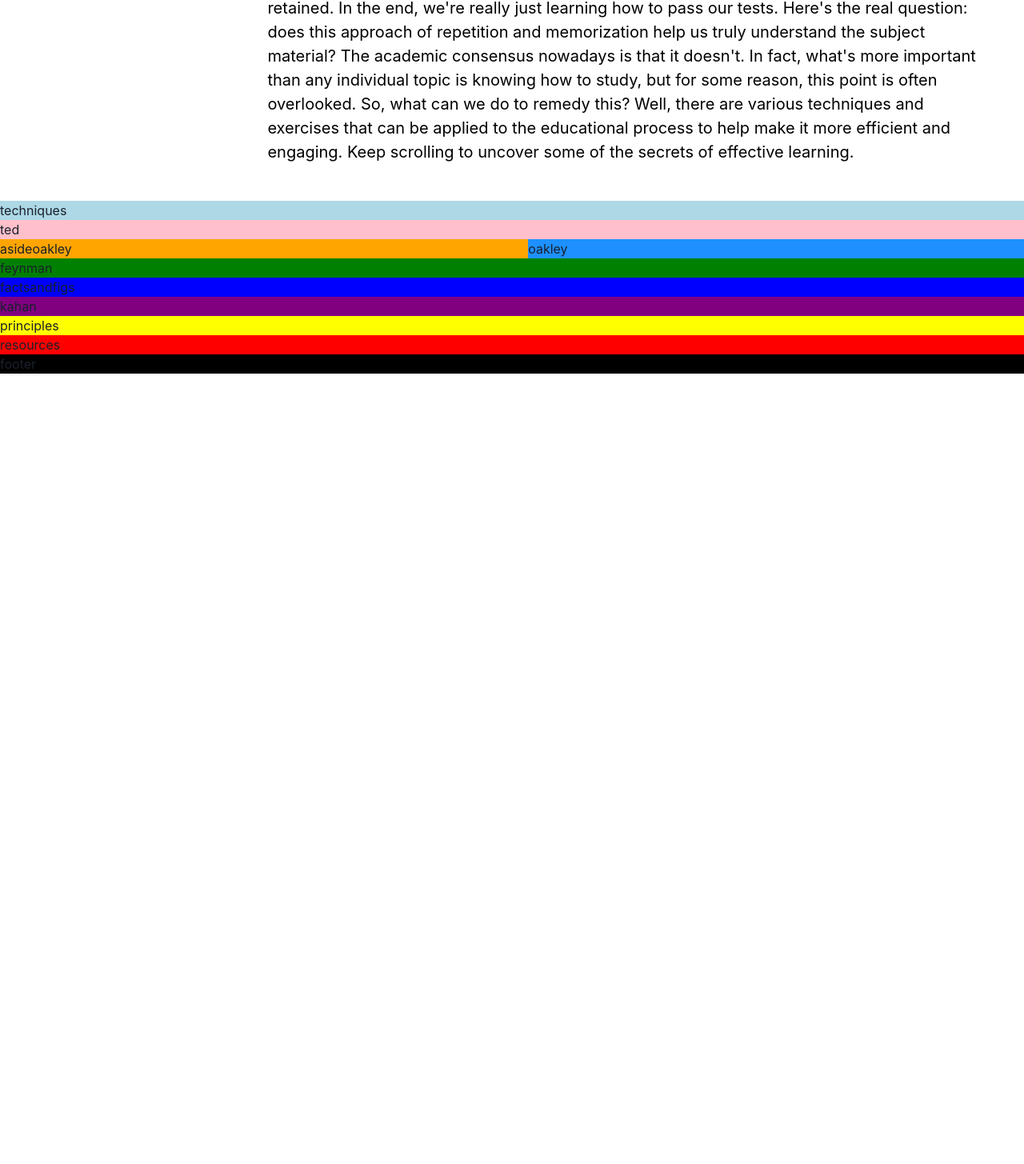
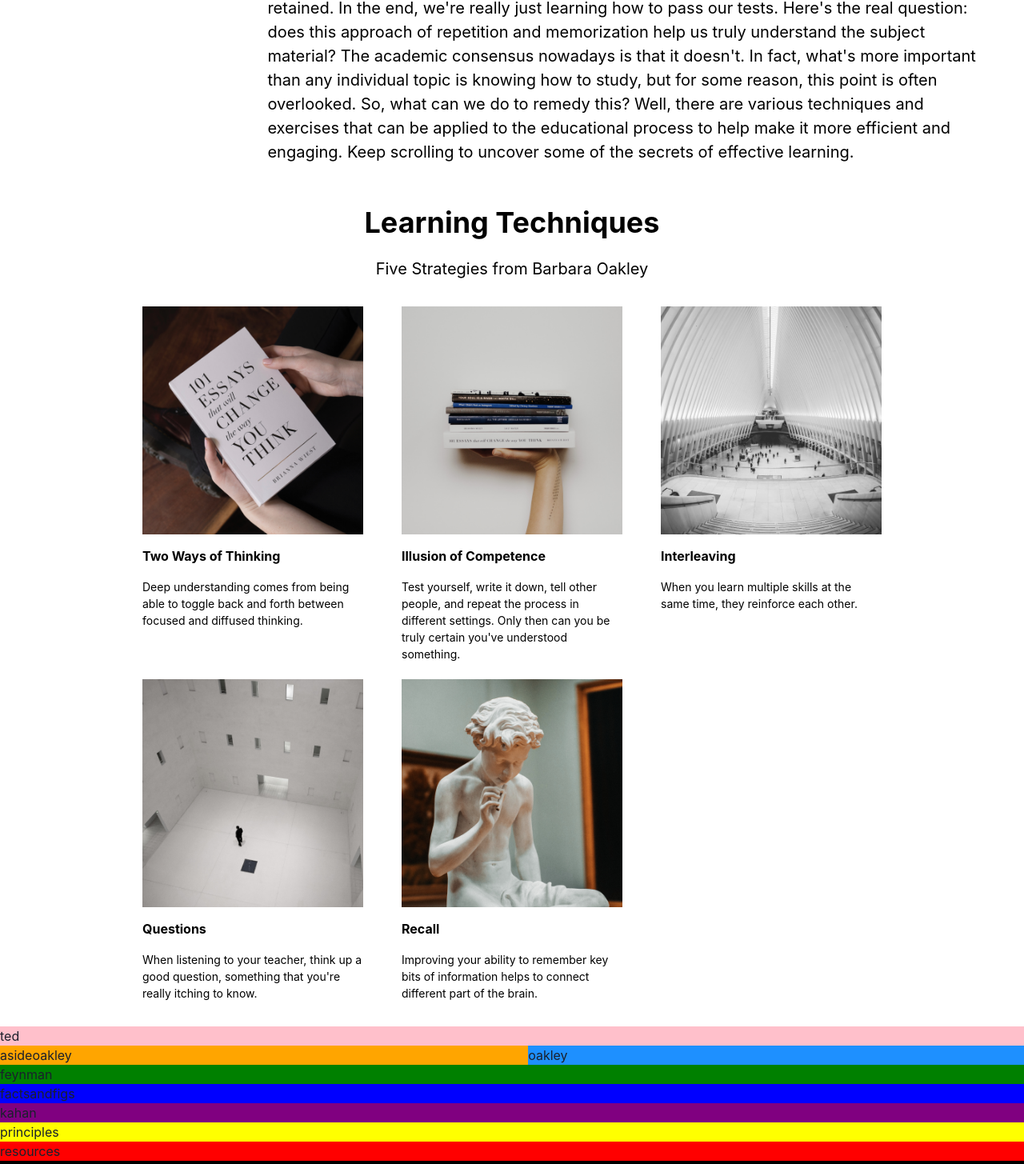
Before and after one commit to rhwette/HowToLearn, a React (Vite) app: page / in a window 1280 px wide. Shown: the part 887-2342 px from the top of the page at 80% size. Before the commit the page ends 1354 px from the top, so only its background shows below. Built offline with nearby package versions, Linux system fonts and the light colour scheme.

Commit message:
added Techniques

```diff
--- a/src/App.tsx
+++ b/src/App.tsx
@@ -3,6 +3,7 @@ import { Grid, GridItem, Button } from '@chakra-ui/react';
 import Header from './components/Header';
 import Intro from './components/Intro';
 import Problems from './components/Problems';
+import Techniques from './components/Techniques';
 
 import { useState } from 'react';
 
@@ -47,9 +48,10 @@ function App() {
           <Problems />
         </GridItem>
 
-        <GridItem area="techniques" bg="lightblue">
-          techniques
+        <GridItem area="techniques" bg="white">
+          <Techniques />
         </GridItem>
+
         <GridItem area="ted" bg="pink">
           ted
         </GridItem>
--- /dev/null
+++ b/src/components/Techniques.tsx
@@ -0,0 +1,125 @@
+import { Image, Grid, Box, Text, Center } from '@chakra-ui/react';
+import techImage1 from '../assets/learning-techniques-book.png';
+import techImage2 from '../assets/learning-techniques-competence.png';
+import techImage3 from '../assets/learning-techniques-interleaving.png';
+import techImage4 from '../assets/learning-techniques-question.png';
+import techImage5 from '../assets/learning-techniques-recall.png';
+
+const Techniques = () => {
+  return (
+    <>
+      <Text
+        textAlign="center"
+        px="50px"
+        color="#000"
+        fontSize="4xl"
+        fontWeight="bold"
+      >
+        Learning Techniques
+      </Text>
+
+      <Text
+        textAlign="center"
+        px="50px"
+        color="#000"
+        fontSize="xl"
+        fontWeight="normal"
+      >
+        Five Strategies from Barbara Oakley
+      </Text>
+
+      <Center>
+        <Grid
+          templateColumns="repeat(3, 308px)"
+          templateRows="repeat(2, 450px)"
+          gap={4}
+        >
+          <Box bg="white" padding="4">
+            <Image src={techImage1} boxSize="300px" pb="15px" />
+            <Text textAlign="left" color="#000" fontSize="l" fontWeight="bold">
+              Two Ways of Thinking
+            </Text>
+            <Text
+              textAlign="left"
+              color="#000"
+              fontSize="sm"
+              fontWeight="normal"
+            >
+              Deep understanding comes from being able to toggle back and forth
+              between focused and diffused thinking.
+            </Text>
+          </Box>
+
+          <Box bg="white" padding="4">
+            <Image src={techImage2} boxSize="300px" pb="15px" />
+            <Text textAlign="left" color="#000" fontSize="l" fontWeight="bold">
+              Illusion of Competence
+            </Text>
+            <Text
+              textAlign="left"
+              color="#000"
+              fontSize="sm"
+              fontWeight="normal"
+            >
+              Test yourself, write it down, tell other people, and repeat the
+              process in different settings. Only then can you be truly certain
+              you've understood something.
+            </Text>
+          </Box>
+
+          <Box bg="white" padding="4">
+            <Image src={techImage3} boxSize="300px" pb="15px" />
+            <Text textAlign="left" color="#000" fontSize="l" fontWeight="bold">
+              Interleaving
+            </Text>
+            <Text
+              textAlign="left"
+              color="#000"
+              fontSize="sm"
+              fontWeight="normal"
+            >
+              When you learn multiple skills at the same time, they reinforce
+              each other.
+            </Text>
+          </Box>
+
+          <Box bg="white" padding="4">
+            <Image src={techImage4} boxSize="300px" pb="15px" />
+            <Text textAlign="left" color="#000" fontSize="l" fontWeight="bold">
+              Questions
+            </Text>
+            <Text
+              textAlign="left"
+              color="#000"
+              fontSize="sm"
+              fontWeight="normal"
+            >
+              When listening to your teacher, think up a good question,
+              something that you're really itching to know.
+            </Text>
+          </Box>
+
+          <Box bg="white" padding="4">
+            <Image src={techImage5} boxSize="300px" pb="15px" />
+            <Text textAlign="left" color="#000" fontSize="l" fontWeight="bold">
+              Recall
+            </Text>
+            <Text
+              textAlign="left"
+              color="#000"
+              fontSize="sm"
+              fontWeight="normal"
+            >
+              Improving your ability to remember key bits of information helps
+              to connect different part of the brain.
+            </Text>
+          </Box>
+
+          {/* grid items here */}
+        </Grid>
+      </Center>
+    </>
+  );
+};
+
+export default Techniques;
```
